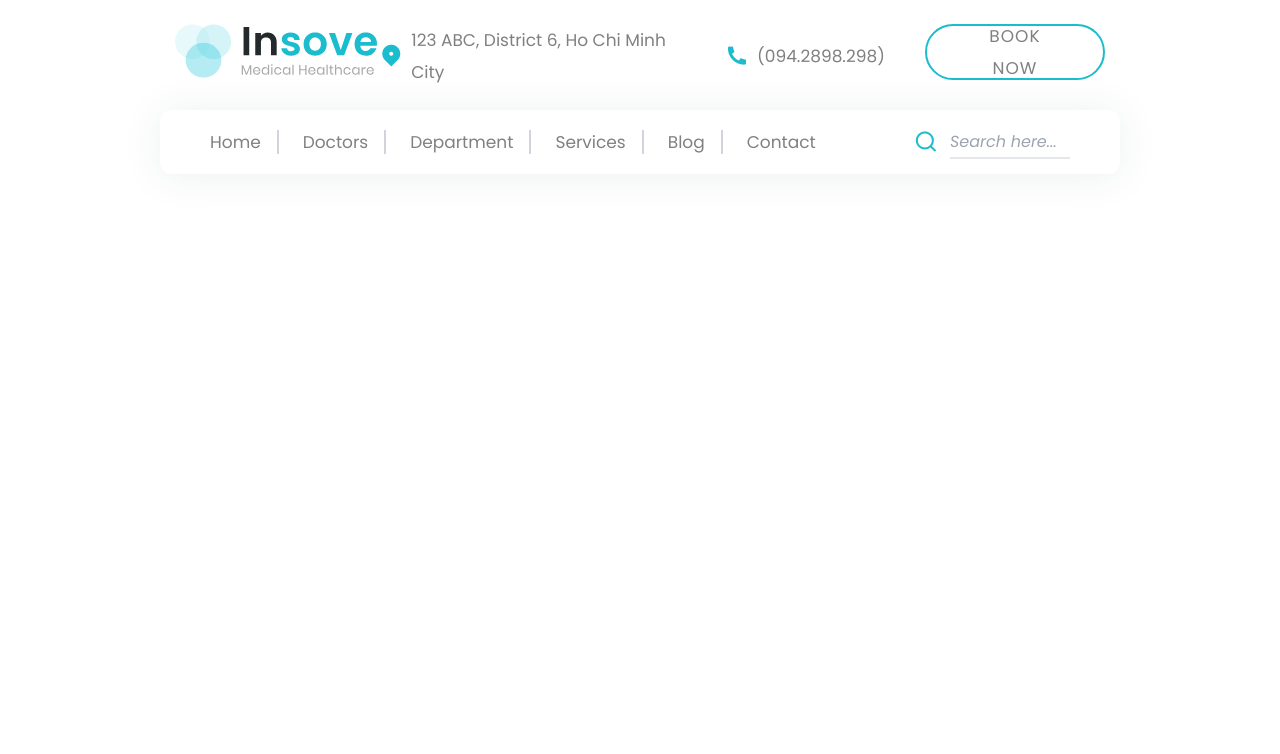
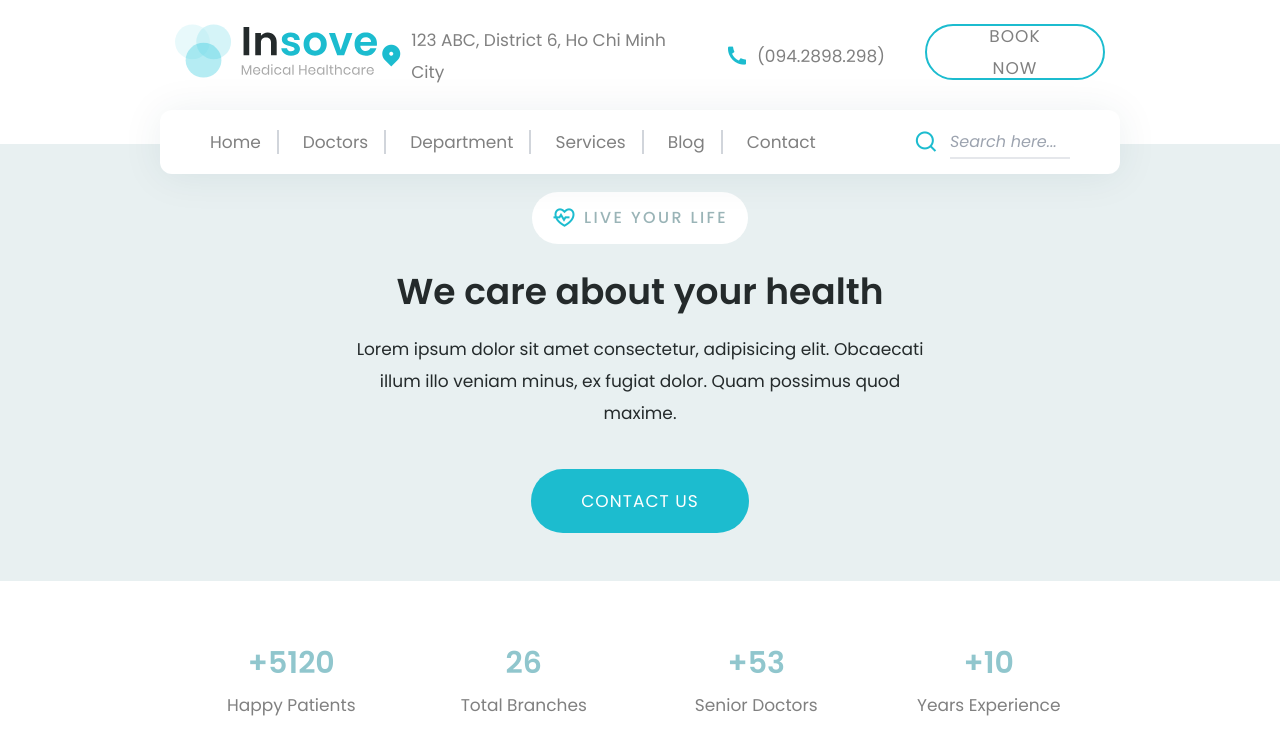
Before and after one commit to ThanhNam2905/UI-Healthcare, a website: page index.html in a window 1280 px wide. Shown: the top 754 px of the page. Drawn offline with nearby package versions, Linux system fonts and the light colour scheme.

Commit message:
Created section Hero and Stats

```diff
--- a/index.html
+++ b/index.html
@@ -213,6 +213,104 @@
         </div>
       </header>
       <!-- Header end -->
+
+      <main>
+        <!-- Hero section start -->
+        <section
+          class="section-hero bg-grey py-12 xl:pt-12 xl:pb-0 overflow-hidden"
+        >
+          <div class="container mx-auto h-full">
+            <div
+              class="flex flex-col xl:flex-row items-center justify-between h-full"
+            >
+              <!-- text -->
+              <div class="hero__text xl:w-[48%] text-center xl:text-left">
+                <!-- bagde icon -->
+                <div
+                  class="flex items-center bg-white py-[10px] px-[20px] w-max mb-[26px] rounded-full gap-x-2 mx-auto xl:mx-0"
+                >
+                  <i
+                    class="ri-heart-pulse-line text-2xl text-accent-default"
+                  ></i>
+                  <p
+                    class="uppercase text-base font-medium text-[#9ab4b7] tracking-[2.4px]"
+                  >
+                    Live your life
+                  </p>
+                </div>
+                <h1 class="h1 mb-5">We care about your health</h1>
+                <p class="mb-10 md:max-w-xl">
+                  Lorem ipsum dolor sit amet consectetur, adipisicing elit.
+                  Obcaecati illum illo veniam minus, ex fugiat dolor. Quam
+                  possimus quod maxime.
+                </p>
+                <button class="btn btn-lg btn-accent mx-auto xl:mx-0">
+                  Contact us
+                </button>
+              </div>
+              <!-- image -->
+              <div class="hero__img hidden xl:flex self-end max-w-[800px]">
+                <img src="assets/img/hero/img.png" alt="" />
+              </div>
+            </div>
+          </div>
+        </section>
+        <!-- Hero section end -->
+
+        <!-- Stats section start -->
+        <section class="stats mt-10 lg:mt-16">
+          <div class="container mx-auto">
+            <!-- wrapper -->
+            <div
+              class="flex flex-col lg:flex-row items-center justify-between gap-y-6"
+            >
+              <div
+                class="stats__item flex flex-col flex-1 items-center gap-y-2"
+              >
+                <div
+                  class="text-3xl xl:text-[48px] font-semibold text-accent-tertiary"
+                >
+                  +5120
+                </div>
+                <div class="text-secondary">Happy Patients</div>
+              </div>
+              <div
+                class="stats__item flex flex-col flex-1 items-center gap-y-2"
+              >
+                <div
+                  class="text-3xl xl:text-[48px] font-semibold text-accent-tertiary"
+                >
+                  26
+                </div>
+                <div class="text-secondary">Total Branches</div>
+              </div>
+              <div
+                class="stats__item flex flex-col flex-1 items-center gap-y-2"
+              >
+                <div
+                  class="text-3xl xl:text-[48px] font-semibold text-accent-tertiary"
+                >
+                  +53
+                </div>
+                <div class="text-secondary">Senior Doctors</div>
+              </div>
+              <div
+                class="stats__item flex flex-col flex-1 items-center gap-y-2"
+              >
+                <div
+                  class="text-3xl xl:text-[48px] font-semibold text-accent-tertiary"
+                >
+                  +10
+                </div>
+                <div class="text-secondary">Years Experience</div>
+              </div>
+            </div>
+          </div>
+        </section>
+        <!-- Stats section end -->
+
+        <div class="h-[3000px]"></div>
+      </main>
     </main>
 
     <!-- SCRIPTS -->
```
Also changed, not shown: dist/output.css.
